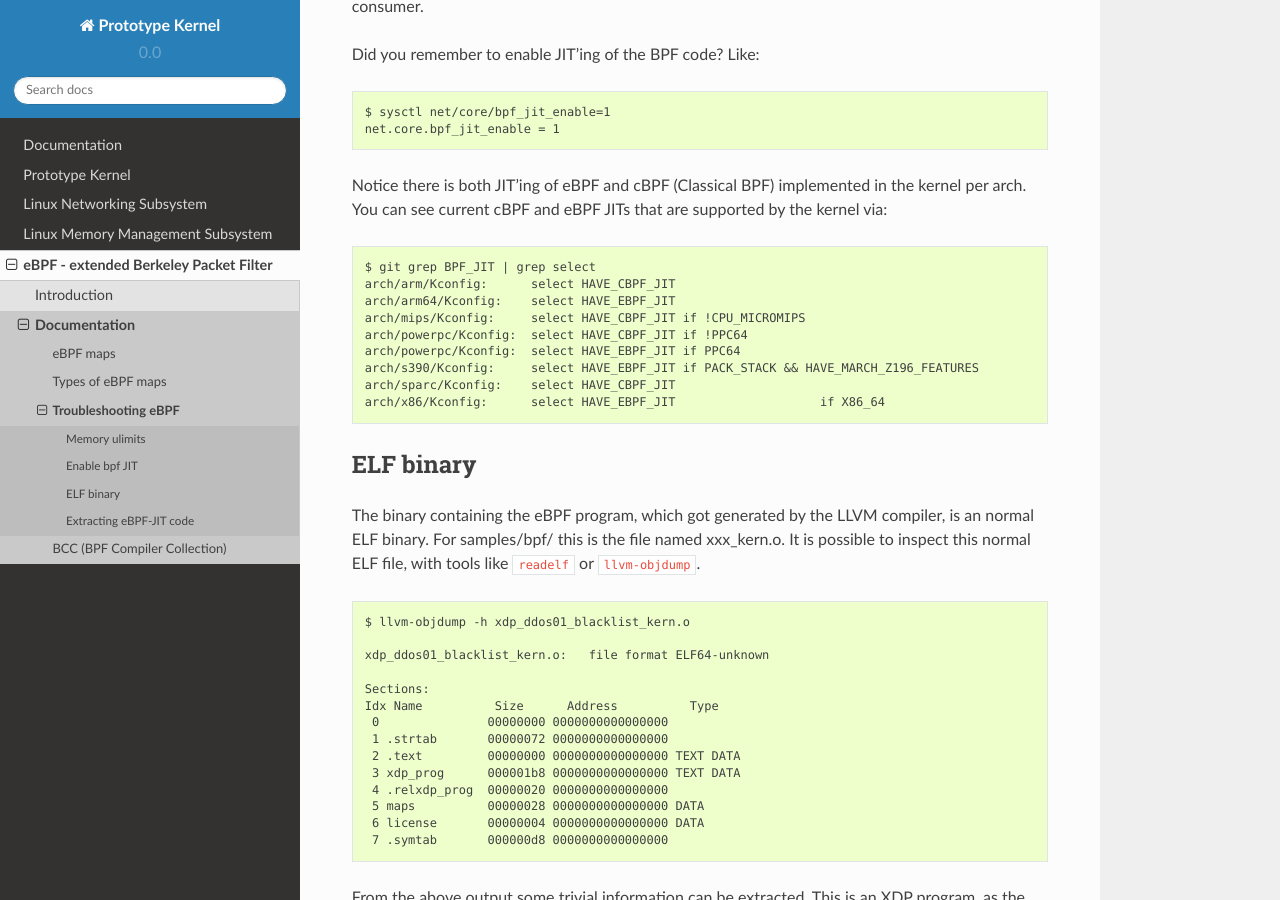
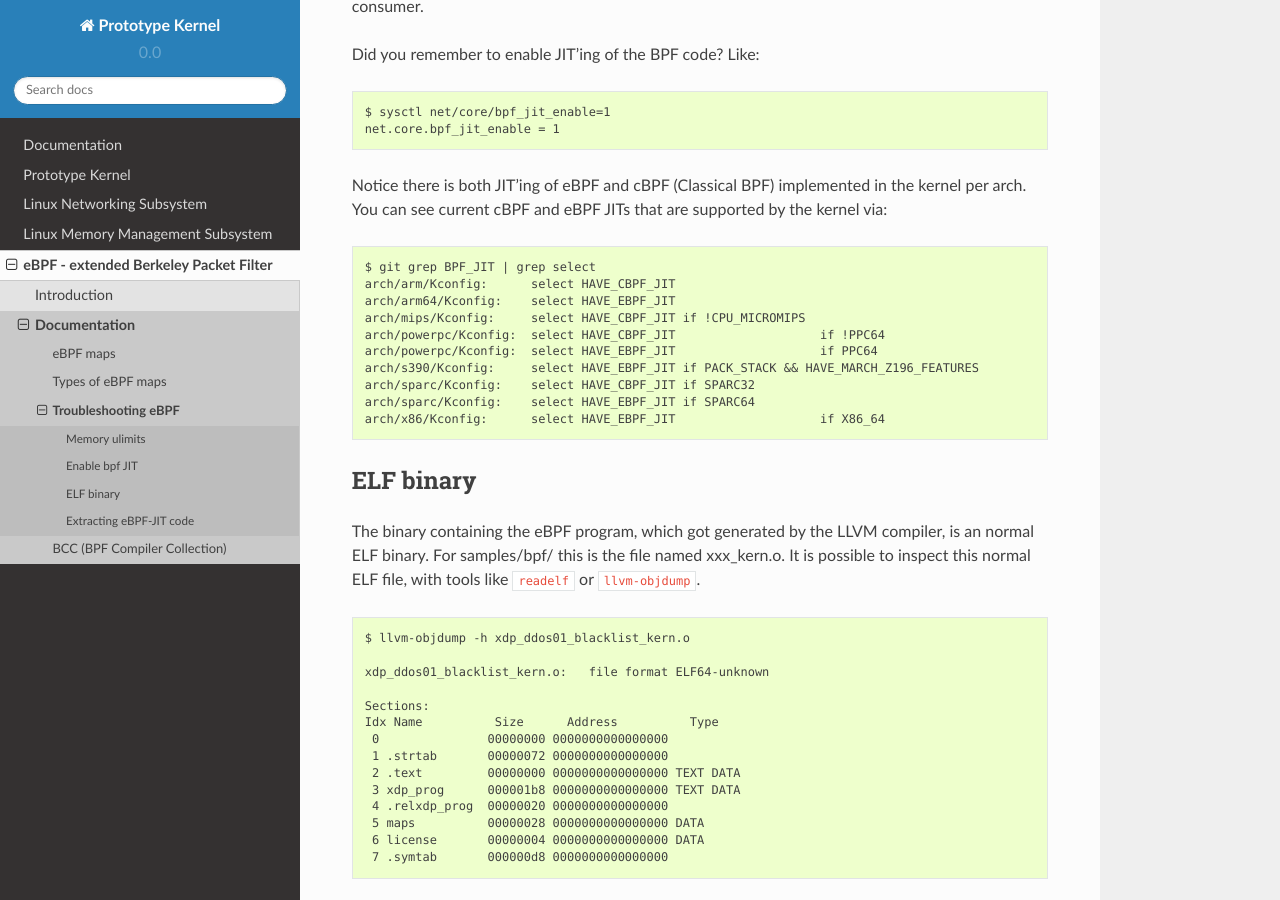
Before and after one commit to netoptimizer/prototype-kernel, a Sphinx documentation site: the page built from kernel/Documentation/bpf/troubleshooting.rst, in a window 1280 px wide and 900 px high, scrolled down 520 px. Built offline with Sphinx 7.4.7 and the Read the Docs theme 2.0.0, drawn with Linux system fonts in a browser that asks for light colours.

Commit message:
doc: update list of archs supporting BPF
using tip of tree b0c47807d31d (bpf: Add sparc support to tools and samples., 2017-04-22).

Signed-off-by: Alexander Alemayhu <alexander@alemayhu.com>

```diff
--- a/kernel/Documentation/bpf/troubleshooting.rst
+++ b/kernel/Documentation/bpf/troubleshooting.rst
@@ -37,10 +37,11 @@ JITs that are supported by the kernel via::
  arch/arm/Kconfig:	select HAVE_CBPF_JIT
  arch/arm64/Kconfig:	select HAVE_EBPF_JIT
  arch/mips/Kconfig:	select HAVE_CBPF_JIT if !CPU_MICROMIPS
- arch/powerpc/Kconfig:	select HAVE_CBPF_JIT if !PPC64
- arch/powerpc/Kconfig:	select HAVE_EBPF_JIT if PPC64
+ arch/powerpc/Kconfig:	select HAVE_CBPF_JIT			if !PPC64
+ arch/powerpc/Kconfig:	select HAVE_EBPF_JIT			if PPC64
  arch/s390/Kconfig:	select HAVE_EBPF_JIT if PACK_STACK && HAVE_MARCH_Z196_FEATURES
- arch/sparc/Kconfig:	select HAVE_CBPF_JIT
+ arch/sparc/Kconfig:	select HAVE_CBPF_JIT if SPARC32
+ arch/sparc/Kconfig:	select HAVE_EBPF_JIT if SPARC64
  arch/x86/Kconfig:	select HAVE_EBPF_JIT			if X86_64
 
 
```
